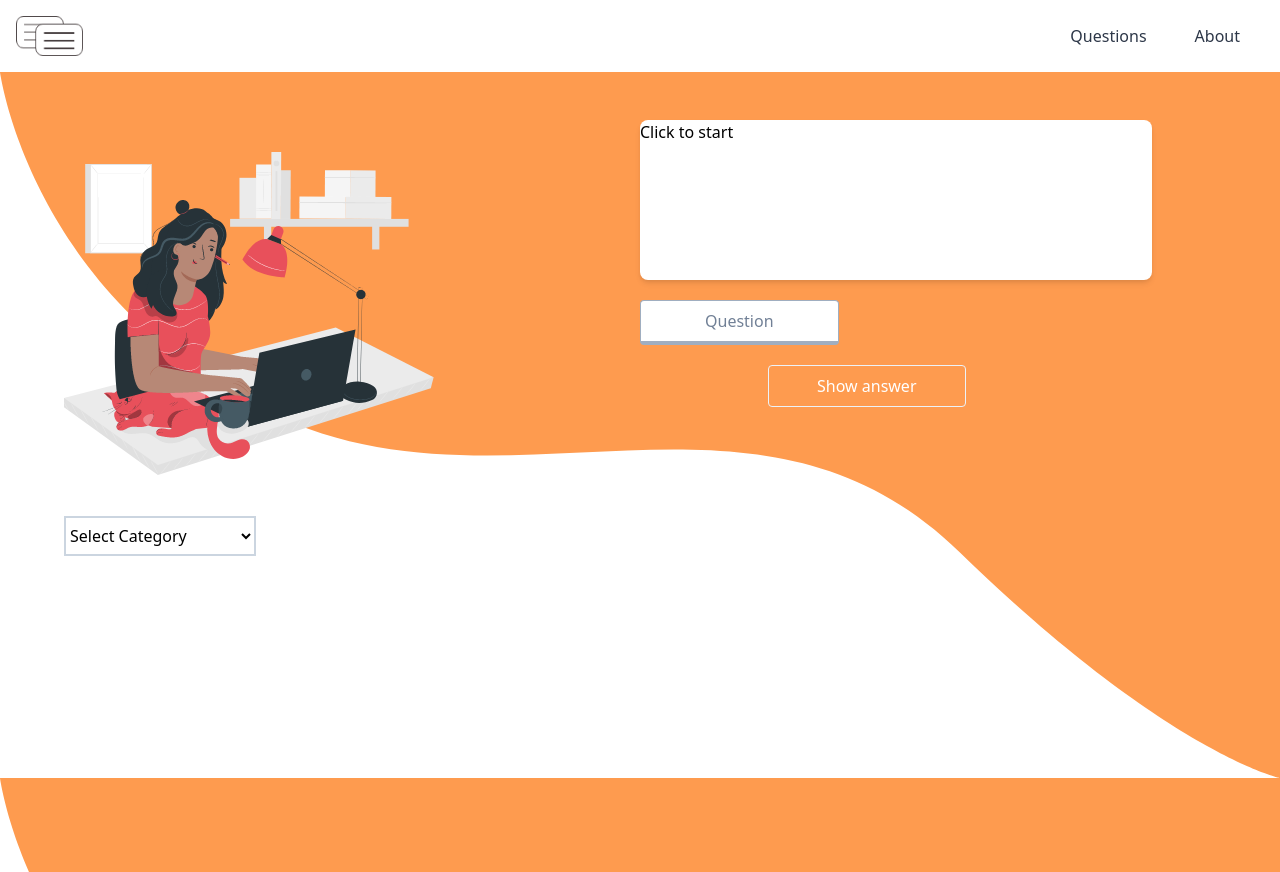
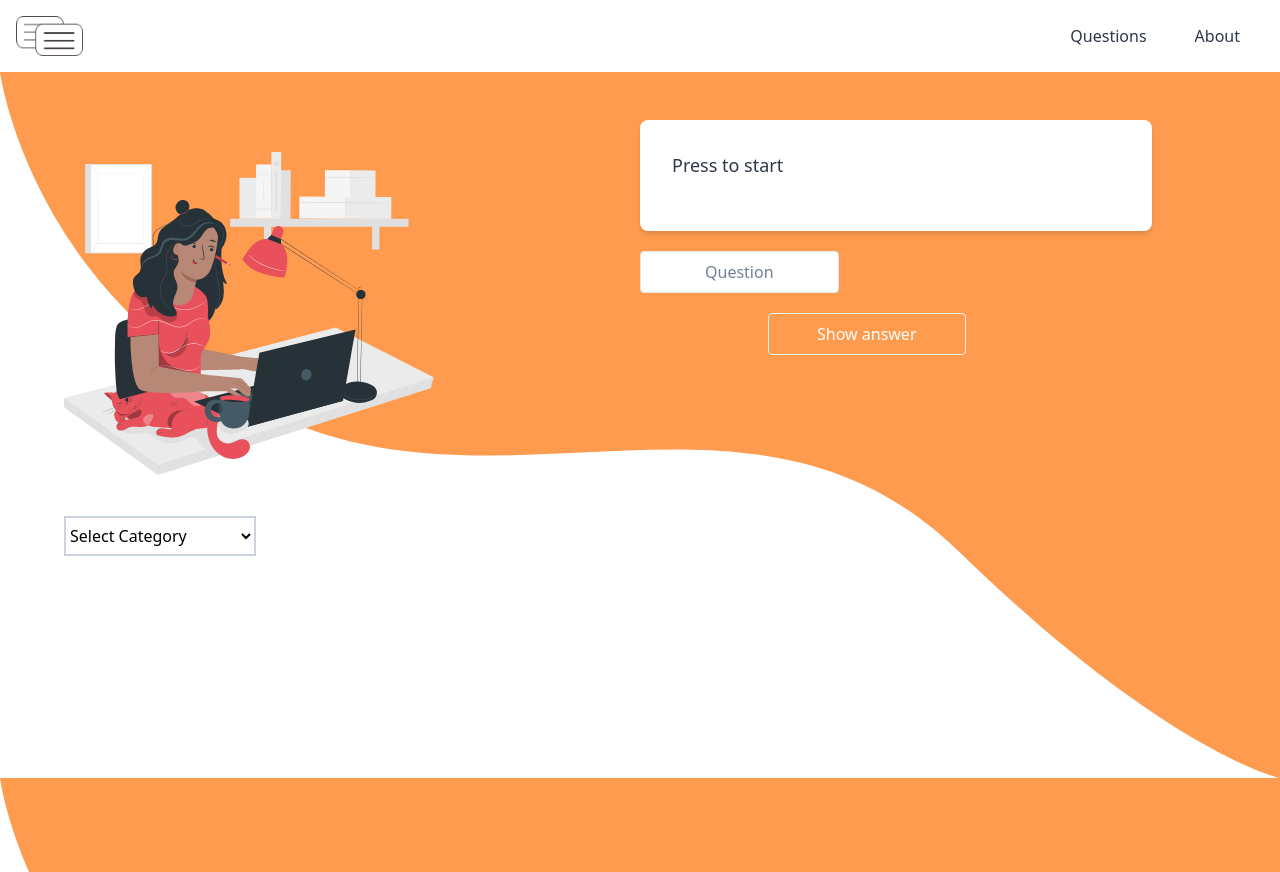
Before and after one commit to rmiri/readying-frontend, a React (Create React App) app: page /questions in a window 1280 px wide. Built offline with nearby package versions, Linux system fonts and the light colour scheme; no server answers; a web font is replaced by a local one.

Commit message:
css full screen finished

```diff
--- a/src/components/Answer.js
+++ b/src/components/Answer.js
@@ -1,10 +1,10 @@
 import React from 'react'
 
 const Answer = (props) => {
-    const answer = props.answer ? props.answer : "Loading..."
+    const answer = props.answer ? props.answer : 'Press "Question" to start'
     return (
-        <div>
-            <h1>{answer}</h1>
+        <div className="w-full bg-white rounded-lg shadow-md p-8 mt-5">
+            <p className="text-gray-700">{answer}</p>
         </div>
     )
 }
--- a/src/components/Question.js
+++ b/src/components/Question.js
@@ -1,8 +1,8 @@
 import React from 'react'
 
 const Question = (props) => {
-    const question = props.question ? props.question : "Loading..."
-    const info = props.info ? props.info : "Loading..."
+    const question = props.question ? props.question : "Press to start"
+    const info = props.info && props.info
 
     console.log(props)
     return (
@@ -10,7 +10,6 @@ const Question = (props) => {
             <h1 className="text-lg text-gray-800">{question}
             </h1>
             <p className="mt-5 text-md text-gray-700">{info}
-            It is a long established fact that a reader will be distracted by the readable content of a page when looking at its layout. The point of using Lorem Ipsum is that it has a more-or-less normal distribution of letters, as opposed to using 'Content here, content here', making it look like readable English. Many desktop publishing packages and web page editors now use Lorem Ipsum as their default model text, and a search for 'lorem ipsum' will uncover many web sites still in their infancy. Various versions have evolved over the years, sometimes by accident, sometimes on purpose (injected humour and the like).
             </p>
         </div>
     )
--- a/src/containers/QuestionContainer.js
+++ b/src/containers/QuestionContainer.js
@@ -8,18 +8,12 @@ class QuestionContainer extends Component {
         showAnswer: false
     }
     getQuestion = () => {
-        if (this.state.question){
-            return <Question question={this.state.question.content} info={this.state.question.info} key={"question"} />
-        }else {
-            return <h1>Click to start</h1>
-        }
+
+        return <Question question={this.state.question.content} info={this.state.question.info} key={"question"} />
+
     }
     answer = () => {
-        if (this.state.question){
-            return <Answer answer={this.state.question.answer} key={"answer"} />
-        }else {
-            return <h1>Click to start</h1>
-        }
+        return <Answer answer={this.state.question.answer} key={"answer"} />
     }
 
 
@@ -41,16 +35,16 @@ class QuestionContainer extends Component {
         return (
             <div className="w-full h-full">
 
-                <div className="bg-white w-full h-40 rounded-lg shadow-md">
+                <div className="">
                     {this.getQuestion()}
                 </div>
                     <button
                         onClick={this.randomQuestion}
-                        className="mt-5 btn bg-white text-gray-600 font-sans py-2 px-16 rounded border border-b-4 border-gray-500 hover:border-t-2 hover:border-gray-600 hover:bg-gray-200"
+                        className="focus:outline-none mt-5 btn bg-white text-gray-600 font-sans py-2 px-16 rounded border hover:bg-gray-200"
                     >Question</button>
                     <button
                         onClick={this.showAnswer}
-                        className="mt-5 btn text-white font-sans py-2 px-12 ml-32 rounded  border border-gray-200 hoover:border-gray-400 hover:text-gray-200 hover:shadow"
+                        className="focus:outline-none mt-5 btn text-white font-sans py-2 px-12 ml-32 rounded  border border-gray-200 hoover:border-gray-400 hover:text-gray-200 hover:shadow"
                     >Show answer</button>
                 <div className="h-10">
                     {this.state.showAnswer && this.answer()}
```
